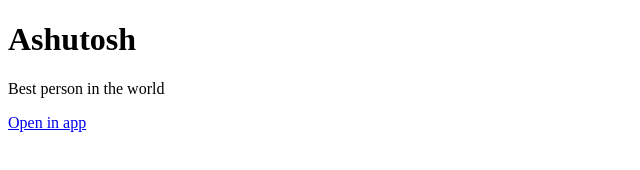
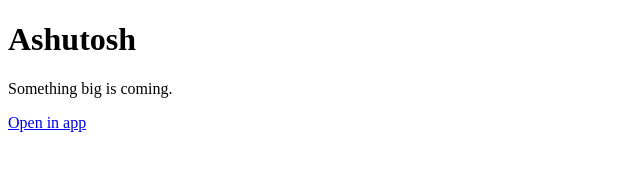
Before and after one commit to ashutosh1234ojha/ashutosh1234ojha.github.io, a plain HTML site: page index.html in a window 1280 px wide. Shown: the full height of the page, 0-640 px from the left. Drawn offline with Linux system fonts and the light colour scheme.

Commit message:
Update paragraph text in index.html

```diff
--- a/index.html
+++ b/index.html
@@ -7,7 +7,7 @@
 </head>
 <body>
   <h1>Ashutosh</h1>
-  <p>Best person in the world</p>
+  <p>Something big is coming.</p>
   <a href="https://ashutosh1234ojha.github.io/profile">Open in app</a>
 </body>
 </html>
```
